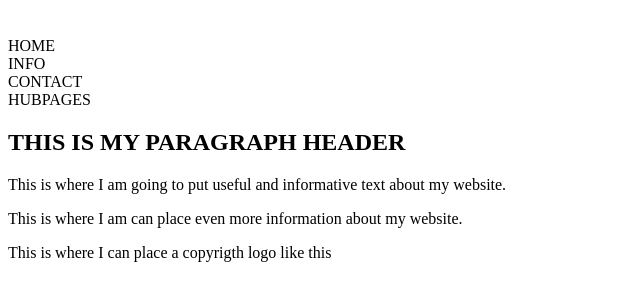
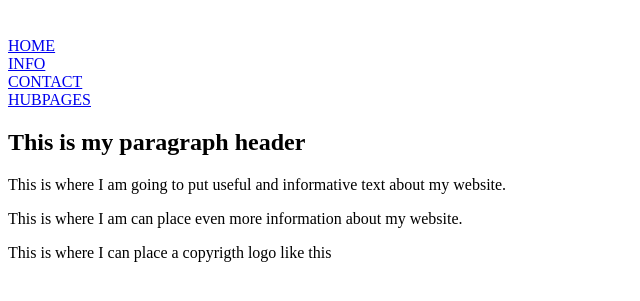
Before and after one commit to JuanSifuentesF/JuanSifuentesF-codigogo, a plain HTML site: page Semana 1/RetoSem1/Ejercicio1.html in a window 1280 px wide. Shown: the part 61-362 px from the top of the page, without its empty margins (0-640 px from the left). Drawn offline with Linux system fonts and the light colour scheme.

Commit message:
Update Ejercicio1.html

```diff
--- a/Semana 1/RetoSem1/Ejercicio1.html
+++ b/Semana 1/RetoSem1/Ejercicio1.html
@@ -20,21 +20,21 @@ ul{
     </header>
     <nav>
         <ul>
-            <li>HOME</li>
+            <a href="#"><li>HOME</li></a>
         </ul>
         <ul>
-            <li>INFO</li>
+            <a href="#"><li>INFO</li></a>
         </ul>
         <ul>
-            <li>CONTACT</li>
+            <a href="#"><li>CONTACT</li></a>
         </ul>
         <ul>
-            <li>HUBPAGES</li>
+            <a href="#"><li>HUBPAGES</li></a>
         </ul>
     </nav>
     <main>
         <article>
-            <h2>THIS IS MY PARAGRAPH HEADER</h2>
+            <h2>This is my paragraph header</h2>
                 <p>This is where I am going to put useful and informative text about my website.</p>
                 <p>This is where I am can place even more information about my website.</p>
                 <p>This is where I can place a copyrigth logo like this</p>
```
